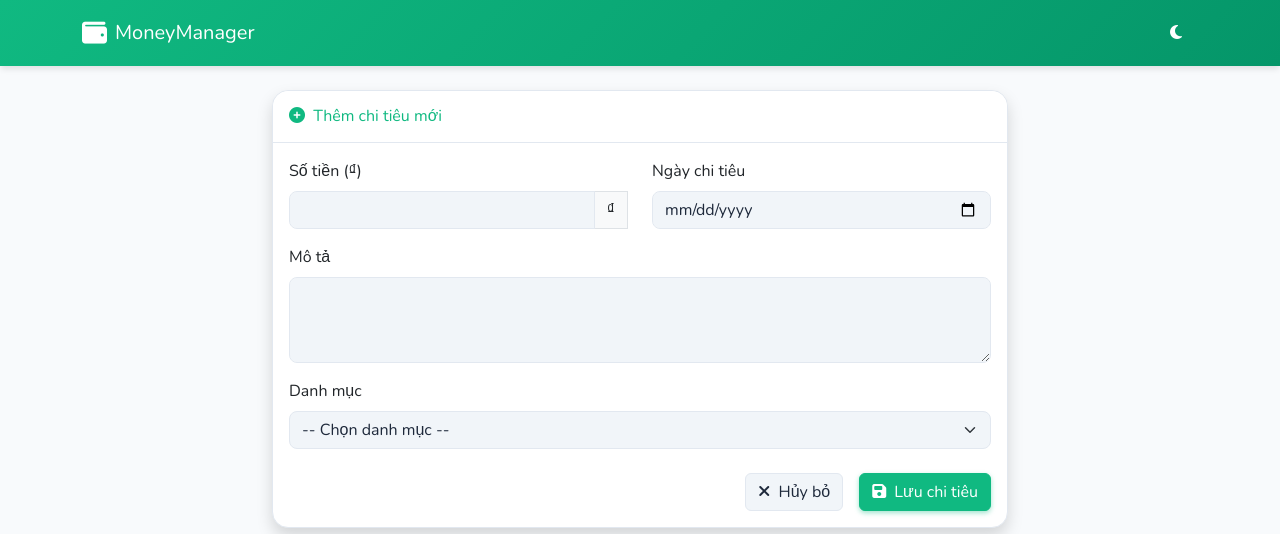
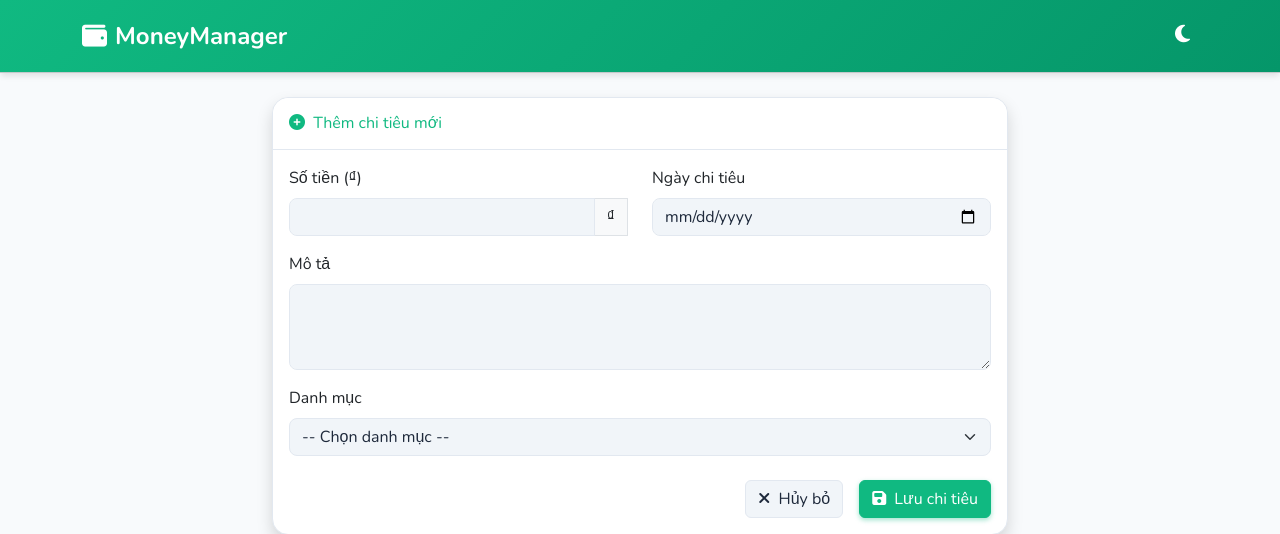
Before and after one commit to DoTienDat-20225700/expenses_prj, a Django app: template expenses/app_expenses/templates/ep1/add_ep1.html in a window 1280 px wide. Shown: the top 534 px of the page. Run offline with Django 5.2, Linux system fonts and the light colour scheme; the template is opened without the code that fills it, so the values that code supplies are empty.

Commit message:
sửa lại giao diện khi thu nhỏ màn hình

```diff
--- a/expenses/app_expenses/static/ep1/css/custom.css
+++ b/expenses/app_expenses/static/ep1/css/custom.css
@@ -339,3 +339,30 @@ h6 {
     font-size: 2.5rem;
     margin: 0 auto 1.5rem auto;
 }
+
+/* --- SỬA LỖI NÚT 3 GẠCH (MENU MOBILE) - PHIÊN BẢN CHUẨN --- */
+
+/* 1. Định dạng chung cho nút (Áp dụng cho cả Sáng & Tối) */
+.navbar-toggler {
+    /* Đổi viền thành màu TRẮNG mờ thay vì đen */
+    border: 1px solid rgba(255, 255, 255, 0.4) !important;
+    padding: 0.5rem 0.75rem;
+    border-radius: 0.5rem;
+    transition: all 0.2s ease;
+}
+
+/* 2. Ép icon 3 gạch luôn là màu TRẮNG (cho cả Sáng & Tối) */
+.navbar-toggler-icon {
+    /* Bộ lọc biến icon đen thành trắng */
+    filter: invert(1) grayscale(100%) brightness(200%);
+}
+
+/* 3. Hiệu ứng khi bấm vào (Focus/Hover) */
+.navbar-toggler:focus,
+.navbar-toggler:hover {
+    box-shadow: 0 0 0 3px rgba(255, 255, 255, 0.25);
+    /* Viền sáng trắng */
+    background-color: rgba(255, 255, 255, 0.1);
+    /* Nền trắng mờ */
+    outline: none;
+}
--- a/expenses/app_expenses/templates/ep1/base.html
+++ b/expenses/app_expenses/templates/ep1/base.html
@@ -21,14 +21,16 @@
     <link rel="stylesheet" href="{% static 'ep1/css/custom.css' %}" />
   </head>
   <body>
-    <nav class="navbar navbar-expand-lg mb-4 sticky-top">
+    <nav
+      class="navbar navbar-expand-lg mb-4 sticky-top border-bottom border-secondary-subtle"
+    >
       <div class="container">
         <a
           class="navbar-brand d-flex align-items-center"
           href="{% url 'ep1:ep1_lists' %}"
         >
           <i class="fas fa-wallet me-2 fa-lg"></i>
-          <span>MoneyManager</span>
+          <span class="fw-bold fs-4">MoneyManager</span>
         </a>
 
         <button
@@ -36,45 +38,54 @@
           type="button"
           data-bs-toggle="collapse"
           data-bs-target="#navbarNav"
+          aria-controls="navbarNav"
+          aria-expanded="false"
+          aria-label="Toggle navigation"
         >
           <span class="navbar-toggler-icon"></span>
         </button>
 
         <div class="collapse navbar-collapse" id="navbarNav">
-          <ul class="navbar-nav ms-auto align-items-center">
-            <li class="nav-item me-2">
+          <ul class="navbar-nav ms-auto align-items-center gap-2 mt-3 mt-lg-0">
+            <li class="nav-item">
               <button
-                class="btn nav-link"
+                class="btn nav-link px-2"
                 id="theme-toggle"
-                title="Chổi giao diện"
+                title="Đổi giao diện"
               >
-                <i class="fas fa-moon" id="theme-icon"></i>
+                <i class="fas fa-moon fs-5" id="theme-icon"></i>
+                <span class="d-lg-none ms-2">Giao diện Tối/Sáng</span>
               </button>
             </li>
 
             {% if user.is_authenticated %}
             <li class="nav-item dropdown">
               <a
-                class="nav-link dropdown-toggle btn-user-profile"
+                class="nav-link dropdown-toggle btn-user-profile d-flex align-items-center"
                 href="#"
-                id="navbarDropdown"
                 role="button"
                 data-bs-toggle="dropdown"
+                aria-expanded="false"
               >
-                <i class="fas fa-user-circle me-1"></i> {{ user.username }}
+                <i class="fas fa-user-circle fs-4 me-2"></i>
+                <span class="fw-semibold">{{ user.username }}</span>
               </a>
-              <ul class="dropdown-menu dropdown-menu-end shadow-sm border-0">
+
+              <ul
+                class="dropdown-menu dropdown-menu-end shadow-lg border-0 mt-2"
+              >
                 <li>
-                  <a class="dropdown-item" href="{% url 'ep1:profile' %}"
-                    ><i class="fas fa-id-card me-2 opacity-50"></i>Hồ sơ</a
-                  >
+                  <a class="dropdown-item py-2" href="{% url 'ep1:profile' %}">
+                    <i class="fas fa-id-card me-2 opacity-75 w-20"></i>Hồ sơ
+                  </a>
                 </li>
                 <li>
                   <a
-                    class="dropdown-item"
+                    class="dropdown-item py-2"
                     href="{% url 'ep1:password_change' %}"
-                    ><i class="fas fa-key me-2 opacity-50"></i>Đổi mật khẩu</a
                   >
+                    <i class="fas fa-key me-2 opacity-75 w-20"></i>Đổi mật khẩu
+                  </a>
                 </li>
                 <li><hr class="dropdown-divider" /></li>
                 <li>
@@ -84,8 +95,11 @@
                     class="d-inline"
                   >
                     {% csrf_token %}
-                    <button type="submit" class="dropdown-item text-danger">
-                      <i class="fas fa-sign-out-alt me-2"></i>Đăng xuất
+                    <button
+                      type="submit"
+                      class="dropdown-item py-2 text-danger fw-bold"
+                    >
+                      <i class="fas fa-sign-out-alt me-2 w-20"></i>Đăng xuất
                     </button>
                   </form>
                 </li>
@@ -119,7 +133,6 @@
 
     <script>
       document.addEventListener("DOMContentLoaded", function () {
-        // 1. Tooltips
         var tooltipTriggerList = [].slice.call(
           document.querySelectorAll('[data-bs-toggle="tooltip"]')
         );
@@ -127,12 +140,9 @@
           return new bootstrap.Tooltip(tooltipTriggerEl);
         });
 
-        // 2. Dark Mode Logic
         const toggleBtn = document.getElementById("theme-toggle");
         const icon = document.getElementById("theme-icon");
         const body = document.body;
-
-        // Kiểm tra localStorage xem người dùng đã chọn mode nào chưa
         const currentTheme = localStorage.getItem("theme");
 
         if (currentTheme === "dark") {
@@ -143,7 +153,6 @@
 
         toggleBtn.addEventListener("click", function () {
           body.classList.toggle("dark-mode");
-
           if (body.classList.contains("dark-mode")) {
             icon.classList.remove("fa-moon");
             icon.classList.add("fa-sun");
```
